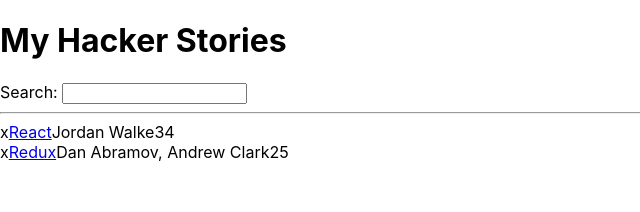
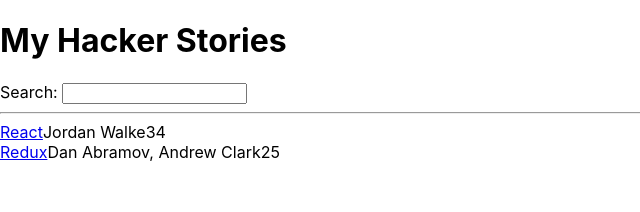
Before and after one commit to ssachde8/road_to_react, a React (Create React App) app in the folder hacker-stories/: page / in a window 1280 px wide. Shown: the top 212 px of the page, without its empty margins (0-640 px from the left). Built offline with nearby package versions, Linux system fonts and the light colour scheme.

Commit message:
Checkpoint. Lifting state in react

```diff
--- a/hacker-stories/src/App.js
+++ b/hacker-stories/src/App.js
@@ -1,16 +1,7 @@
 import React from 'react';
-import logo from './logo.svg';
-import './App.css';
 
-
-const welcome = {
-  greeting: "Hello",
-  title: "Cosmo"
-};
-
-const arr = [1,2,3,4,5];
-
-const list = [
+const App = () => {
+  const stories = [
     {
       title: 'React',
       url: 'https://reactjs.org/',
@@ -29,29 +20,39 @@
     },
   ];
 
-const App = () => {
-  // do something in between
-  const handleChange = (event) => {
-    console.log(event.target.value);
+  const [searchTerm, setSearchTerm] = React.useState('');
+
+  const handleSearch = event => {
+    setSearchTerm(event.target.value);
   };
+
+  const searchedStories = stories.filter(story =>
+    story.title.toLowerCase().includes(searchTerm.toLowerCase())
+  );
 
   return (
     <div>
       <h1>My Hacker Stories</h1>
 
-      <label htmlFor="search">Search: </label>
-      <input id="search" type="text" onChange={handleChange}/>
+      <Search onSearch={handleSearch} />
 
       <hr />
 
-      <List />
+      <List list={searchedStories} />
     </div>
   );
 };
 
-const List = () =>
-  list.map( item => (
-      <div key={item.objectID}>x
+const Search = props => (
+  <div>
+    <label htmlFor="search">Search: </label>
+    <input id="search" type="text" onChange={props.onSearch} />
+  </div>
+);
+
+const List = props =>
+  props.list.map(item => (
+    <div key={item.objectID}>
       <span>
         <a href={item.url}>{item.title}</a>
       </span>
```
Also changed, not shown: 2 other files (tests, documents, lock files or other folders). Lines whose indentation alone changed are shown as unchanged.
